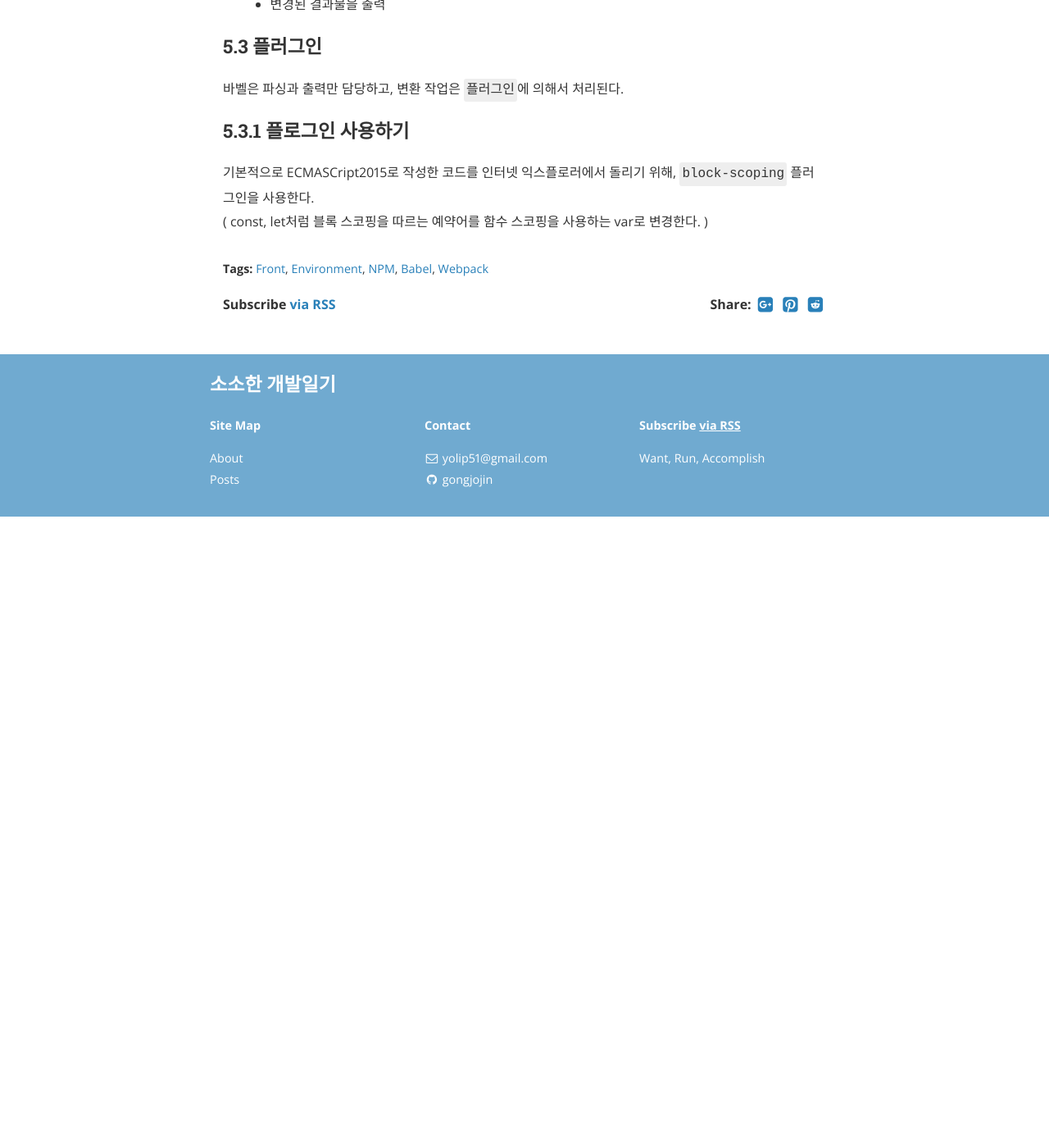
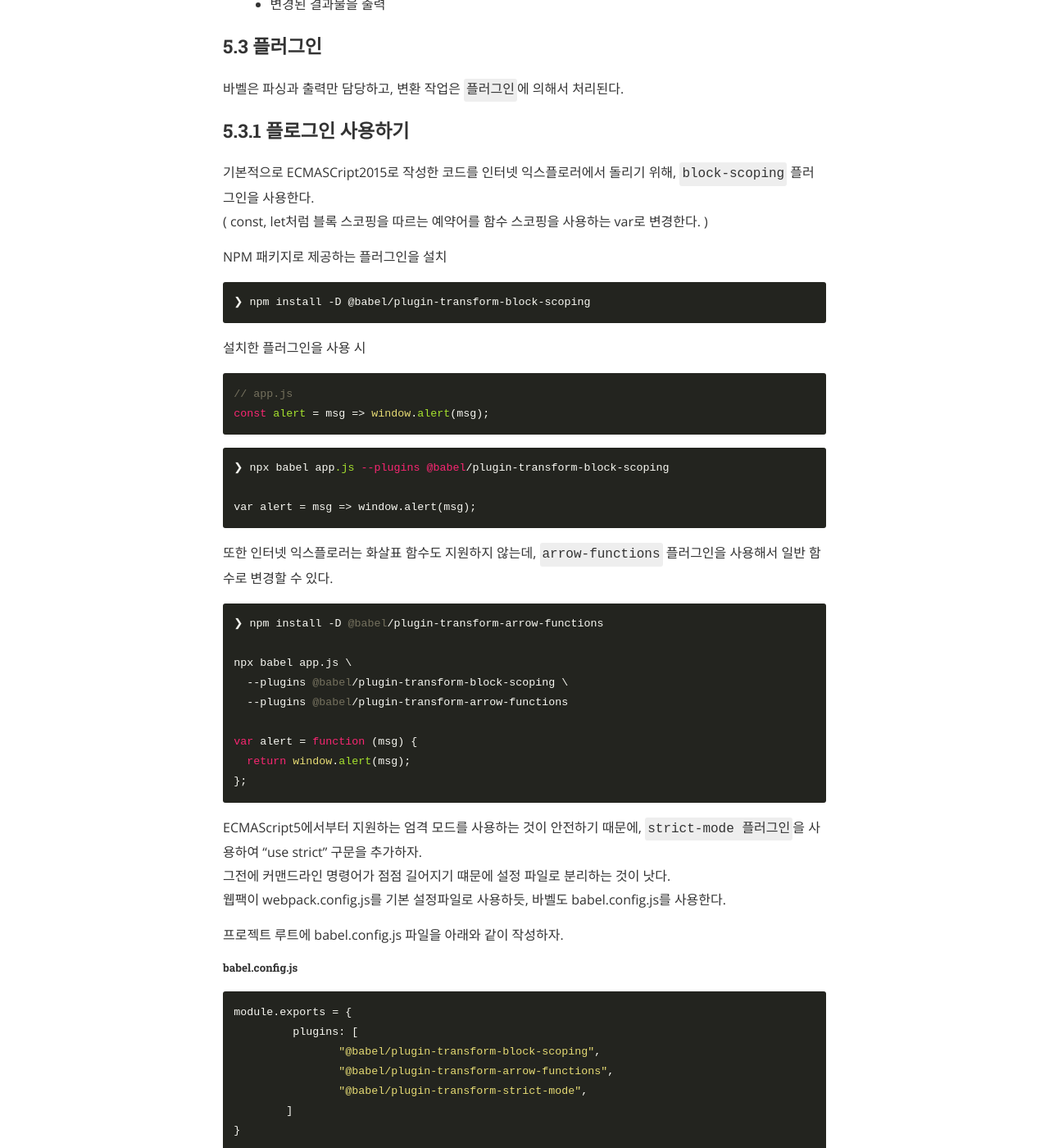
Before and after one commit to gonghojin/gonghojin.github.io, a Jekyll site: the page built from _posts/educations/2020-01-23-front-dev-env.markdown, in a window 1280 px wide and 1400 px high, scrolled down 15447 px. Shown: the whole window at 82% size. Built offline with Jekyll 4.4.1, drawn with Linux system fonts in a browser that asks for light colours; nearby versions of some CDN libraries; comment, search, counter and statistics services are not loaded; before the commit the page ends 16077 px from its top, so only the background shows below that; some of the changed text lies outside the part shown.

Commit message:
Add: 세미나 정리 시작_버밸(프리셋)

```diff
--- a/_posts/educations/2020-01-23-front-dev-env.markdown
+++ b/_posts/educations/2020-01-23-front-dev-env.markdown
@@ -501,3 +501,114 @@ module.exports {
 ### 5.3.1 플로그인 사용하기
 기본적으로 ECMASCript2015로 작성한 코드를 인터넷 익스플로러에서 돌리기 위해, `block-scoping` 플러그인을 사용한다.
 ( const, let처럼 블록 스코핑을 따르는 예약어를 함수 스코핑을 사용하는 var로 변경한다. )
+
+NPM 패키지로 제공하는 플러그인을 설치
+~~~
+❯ npm install -D @babel/plugin-transform-block-scoping
+~~~
+설치한 플러그인을 사용 시
+~~~
+// app.js
+const alert = msg => window.alert(msg);
+~~~
+~~~
+❯ npx babel app.js --plugins @babel/plugin-transform-block-scoping
+
+var alert = msg => window.alert(msg);
+~~~
+
+또한 인터넷 익스플로러는 화살표 함수도 지원하지 않는데, `arrow-functions` 플러그인을 사용해서 일반 함수로 변경할 수 있다.
+~~~
+❯ npm install -D @babel/plugin-transform-arrow-functions
+
+npx babel app.js \
+  --plugins @babel/plugin-transform-block-scoping \
+  --plugins @babel/plugin-transform-arrow-functions
+
+var alert = function (msg) {
+  return window.alert(msg);
+};
+~~~
+
+ECMAScript5에서부터 지원하는 엄격 모드를 사용하는 것이 안전하기 때문에, `strict-mode 플러그인`을 사용하여 "use strict" 구문을 추가하자.
+그전에 커맨드라인 명령어가 점점 길어지기 떄문에 설정 파일로 분리하는 것이 낫다.
+웹팩이 webpack.config.js를 기본 설정파일로 사용하듯, 바벨도 babel.config.js를 사용한다.
+
+프로젝트 루트에 babel.config.js 파일을 아래와 같이 작성하자.
+##### babel.config.js
+~~~
+module.exports = {
+	 plugins: [
+		"@babel/plugin-transform-block-scoping",
+		"@babel/plugin-transform-arrow-functions",
+		"@babel/plugin-transform-strict-mode",
+	]
+}
+~~~
+커맨드라인에서 사용한 block-scoping, arrow-functions 플러그인을 설정 파일로 옮겨 plugins 배열에 추가하는 방식이다.
+~~~
+❯ npx babel app.js
+~~~
+비로소 인터넷 익스폴로러에서 안전하게 동작하는 코드로 트랜스파일되었다.
+
+### 5.4 프리셋
+ECMAScript2015+으로 코딩할 때 필요한 플러그인을 일일이 설정하는 일은 번거로운 일이다.
+따라서 목적에 맞게 여러가지 플러그인을 세트로 모아놓은 것을 "프리셋"이라 한다.
+### 5.4.1 프리셋 사용하기
+바벨은 목적에 따라 몇 가지 프리셋을 제공한다.
++ preset-env
+	- ECMAScript2015+를 변환할 때 사용
++ preset-flow
++ preset-react
++ preset-typescript
+
+인터넷 익스플로러 지원을 위해 env 프리셋을 사용해 보자.
+~~~
+❯ npm install -D @babel/preset-env
+~~~
+##### babel.config.js
+~~~
+module.exports = {
+  presets: [
+    '@babel/preset-env'
+  ]
+}
+// 위에서 사용한 플러그인(3개)를 위의 설정으로 대체할 수 있다.
+~~~
+
+### 5.4.2 타깃 브라우저
+우리 코드가 크롬 최신 버전(2019년 12월 기준)만 지원한다면, 인터넷 익스플로러를 위한 코드 변환은 불필요하다.
+target 옵션에 브라우 버전명만 지정하면, env 프리셋은 이에 맞는 플러그인들을 찾아 최적의 코드를 출력한다.
+##### babel.config.js
+~~~java
+module.exports = {
+  presets: [
+    [
+      '@babel/preset-env',
+      {
+        targets: {
+          chrome: '79', // 크롬 79까지 지원하는 코드를 만든다
+        }
+      }
+    ]
+  ]
+}
+~~~
+크롬은 블록 스코핑과 화살표 함수를 지원하기 때문에 코드를 변환하지 않고 이러한 결과물을 만들었다.
+만약 인터넷 익스플로러도 지원해야 한다면, 바벨 설정에 브라우저 정보만 하나 더 추가하면 된다.
+##### babel.config.js
+~~~
+module.exports = {
+  presets: [
+    [
+      '@babel/preset-env',
+      {
+        targets: {
+          chrome: '79',
+          ie: '11' // ie 11까지 지원하는 코드를 만든다
+        }
+      }
+    ]
+  ]
+}
+~~~
```
Also changed, not shown: _posts/book/java/gof/2020-01-12-gofpattern-iterator.md (+1 -1 lines), _posts/book/java/gof/2020-02-01-gofpattern-mediator.md (+1 -2 lines), assets/gof/images/gof-design-patterns-mediator.png.
